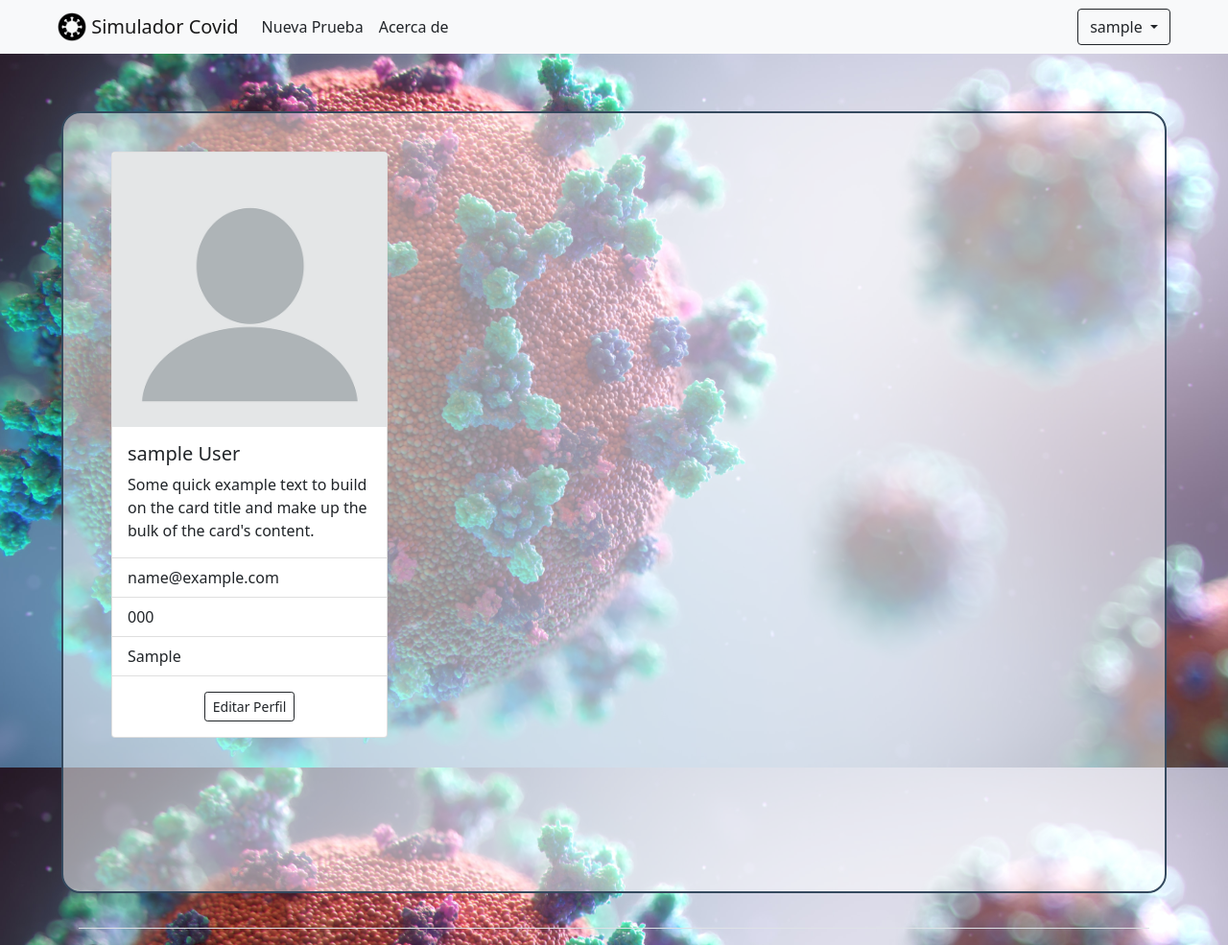
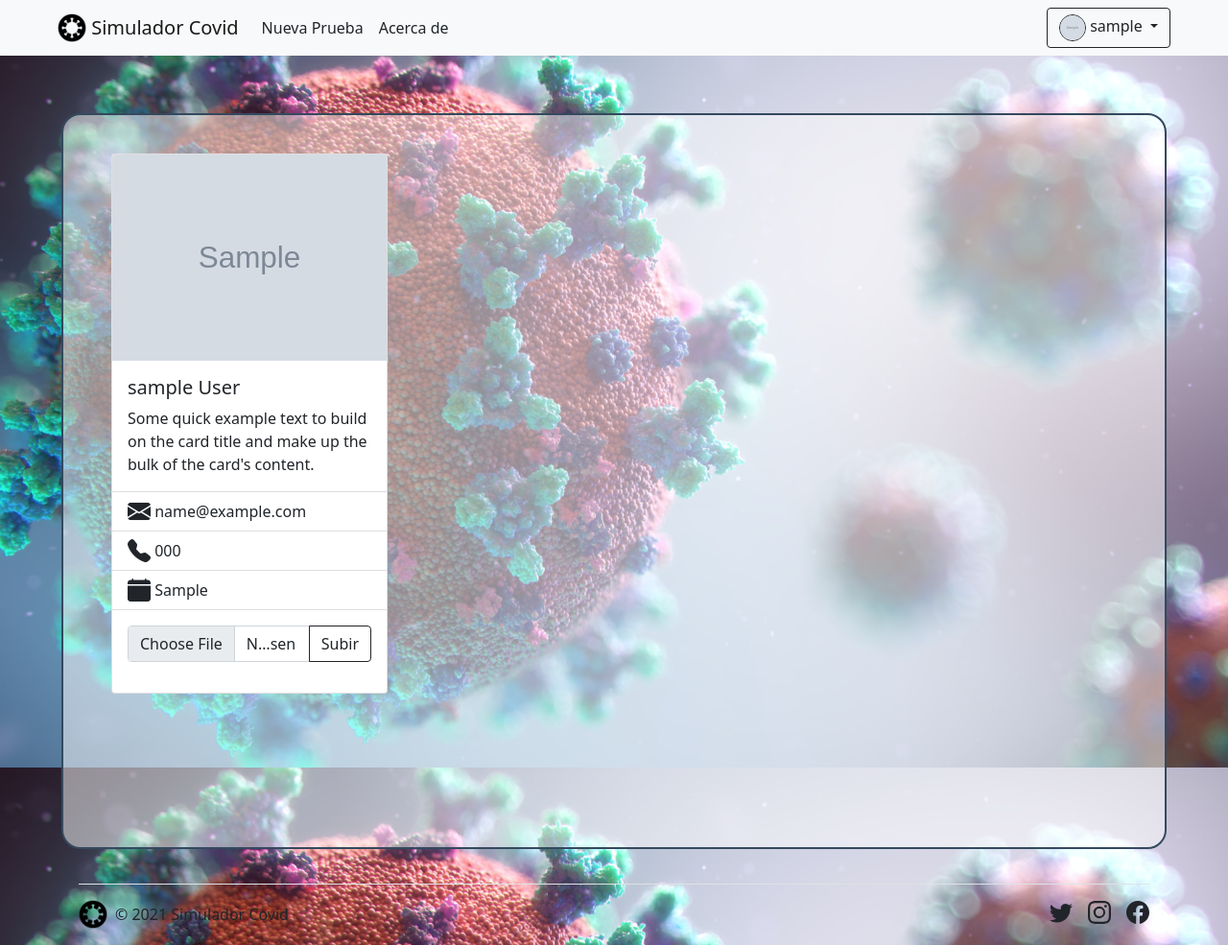
Before and after one commit to AlejandroVsPz/PruebaCovid, a PHP site: page /user_profile.php?user_id=1 in a window 1280 px wide. Shown: the top 985 px of the page at 96% size. Run offline with PHP 8.4, Linux system fonts and the light colour scheme; the visitor is signed in with stand-in values (Sample User, id 1); tables that the repository leaves empty or names only in its code hold one stand-in row (values such as "Sample post"); grey boxes marked "Sample" are stand-in pictures; some libraries are stand-ins or nearby versions.

Commit message:
Agregue subir imagen de perfil

```diff
--- a/header.php
+++ b/header.php
@@ -16,6 +16,18 @@
 
  ?>
 
+ <link rel="stylesheet" href="https://cdn.jsdelivr.net/npm/bootstrap-icons@1.7.0/font/bootstrap-icons.css">
+
+ <style media="screen">
+
+ .radius{
+	 border: 1px solid #17202a;
+	 border-radius: 100%;
+
+ }
+
+ </style>
+
 
 <nav class="navbar navbar-expand-lg navbar-light bg-light ">
     <div class="container-fluid">
@@ -28,7 +40,7 @@
         <div class="collapse navbar-collapse" id="navbarTogglerDemo03">
             <ul class="navbar-nav me-auto mb-2 mb-lg-0 ">
                 <li class="nav-item active">
-                    <a class="nav-link text-dark" href='prueba.php?<?php echo "user_id=$user_id" ?>'>Nueva Prueba</a>
+                    <a class="nav-link text-dark" href='prueba_covid.php?<?php echo "user_id=$user_id" ?>'>Nueva Prueba</a>
                 </li>
                 <li class="nav-item active">
                     <a class="nav-link text-dark" aria-current="page" href="acerca_user.php">Acerca de</a>
@@ -39,14 +51,14 @@
       echo"
       <div class='dropdown me-5'>
         <button class='btn btn-outline-dark dropdown-toggle' type='button' id='dropdownMenuButton1' data-bs-toggle='dropdown' aria-expanded='false'>
-          $nombre
+           <img  src='user_images/$profile_pic' alt='Profile' class='img-circle radius' width='28px' height='28px'>  $nombre
         </button>
         <ul class='dropdown-menu' aria-labelledby='dropdownMenuButton1'>
-          <li><a class='dropdown-item' href='prueba.php?user_id=$user_id'>Nueva Prueba</a></li>
-          <li><a class='dropdown-item' href='user_profile.php?user_id=$user_id'>Perfil</a></li>
-          <li><a class='dropdown-item' href='edit_profile.php?user_id=$user_id'>Editar Perfil</a></li>
+          <li><a class='dropdown-item' href='prueba_covid.php?user_id=$user_id'><i class='bi bi-card-checklist' style='font-size: 1.3rem;'></i> Nueva Prueba</a></li>
+          <li><a class='dropdown-item' href='user_profile.php?user_id=$user_id'><i class='bi bi-person-badge-fill' style='font-size: 1.3rem;'></i> Perfil</a></li>
+          <li><a class='dropdown-item' href='edit_profile.php?user_id=$user_id'><i class='bi bi-pencil-square' style='font-size: 1.3rem;'></i> Editar Perfil</a></li>
           <li><hr class='dropdown-divider'></li>
-          <li><a class='dropdown-item' href='logout.php'>Cerrar Sesión</a></li>
+          <li><a class='dropdown-item' href='logout.php'><i class='bi bi-power' style='font-size: 1.3rem;'></i> Cerrar Sesión</a></li>
         </ul>
       </div>
       ";
--- a/home.php
+++ b/home.php
@@ -92,7 +92,7 @@
                 alteración del nivel de conciencia, dolor torácico importante...) deberá consultar con el servicio de
                 emergencias sanitarias.</p>
             <div class="d-grid gap-2 d-sm-flex justify-content-sm-center">
-                <button type="button" class="btn btn-light btn-lg px-4 gap-3">Realizar Prueba</button>
+                <a href="prueba_covid.php?<?php echo "user_id=$user_id" ?>"><button type="button" class="btn btn-light btn-lg px-4 gap-3">Realizar Prueba</button></a>
             </div>
         </div>
     </div>
--- a/insert_user.php
+++ b/insert_user.php
@@ -8,7 +8,7 @@ if (isset($_POST["submit"])){
 	$email = htmlentities(mysqli_real_escape_string($con,$_POST['email']));
 	$pass = htmlentities(mysqli_real_escape_string($con,$_POST['pass']));
 	$passconfirm = htmlentities(mysqli_real_escape_string($con,$_POST['passconfirm']));
-	$profile_pic = "users_images/profile_picture.png";
+	$profile_pic = "profile_picture.png";
 
 	if (strlen($pass) < 6) {
 		echo "<script>alert('La contraseña debe de ser mayor a 6 caracteres!')</script>";
--- a/signup.php
+++ b/signup.php
@@ -89,7 +89,7 @@ body {
                                 required="required">
                         </div><br>
                         <div class="input-group">
-                            <span class="input-group-addon"><i class="glyphicon glyphicon-envelope"></i></span>
+                            <span class="input-group-addon"><i class="fas fa-envelope-square"></i></span>
                             <input type="email" id="email" name="email" class="form-control"
                                 placeholder="Correo Electronico" required="required">
                         </div><br>
--- a/user_profile.php
+++ b/user_profile.php
@@ -28,6 +28,7 @@
      <script src="https://cdn.jsdelivr.net/npm/bootstrap@5.1.3/dist/js/bootstrap.min.js"
          integrity="sha384-QJHtvGhmr9XOIpI6YVutG+2QOK9T+ZnN4kzFN1RtK3zEFEIsxhlmWl5/YESvpZ13" crossorigin="anonymous">
      </script>
+     <link rel="stylesheet" href="https://cdn.jsdelivr.net/npm/bootstrap-icons@1.7.0/font/bootstrap-icons.css">
 
      <link rel="shortcut icon" href="images/logo.png" type="image/x-icon">
  </head>
@@ -49,7 +50,7 @@
   background-color: rgba(255,255,255, 0.5);
   border: 2px solid #34495e;
   padding: 40px 50px;
-   border-radius: 20px;
+  border-radius: 20px;
 }
 
 
@@ -72,6 +73,12 @@
   letter-spacing: -1px;
 }
 
+.image_card{
+  height: auto;
+  width: auto;
+  display: block;
+}
+
  </style>
 
  <body>
@@ -84,19 +91,24 @@
      <div class="main-content">
          <div class="l-part">
            <div class="card" style="width: 18rem;">
-             <img src="user_images/profile_picture.png" class="card-img-top" alt="...">
+             <img src="user_images/<?php echo($resultado['user_image'])  ?>" class="card-img-top image_card" alt="...">
              <div class="card-body">
                <h5 class="card-title"><?php echo($resultado['user_name'])  ?> <?php echo($resultado['user_lastname'])  ?></h5>
                <p class="card-text">Some quick example text to build on the card title and make up the bulk of the card's content.</p>
              </div>
              <ul class="list-group list-group-flush">
-               <li class="list-group-item"><?php echo($resultado['user_email'])  ?></li>
-               <li class="list-group-item"><?php echo($resultado['user_phone'])  ?></li>
-               <li class="list-group-item"><?php echo($resultado['user_birthday'])  ?></li>
+               <li class="list-group-item"><i class="bi bi-envelope-fill" style="font-size: 1.5rem;"></i> <?php echo($resultado['user_email'])  ?></li>
+               <li class="list-group-item"><i class="bi bi-telephone-fill" style="font-size: 1.5rem;"></i> <?php echo($resultado['user_phone'])  ?></li>
+               <li class="list-group-item"><i class="bi bi-calendar-fill" style="font-size: 1.5rem;"></i> <?php echo($resultado['user_birthday'])  ?></li>
              </ul>
-             <div class="card-body">
-               <a href="edit_profile.php?<?php echo "user_id=$user_id" ?>"><center><button type="button" class="btn btn-outline-dark btn-sm">Editar Perfil</button></center></a>
-             </div>
+             <form action="user_profile.php?<?php echo "user_id=$user_id" ?>" method='post' enctype='multipart/form-data'>
+               <div class="card-body">
+                  <div class="input-group">
+                      <input type="file" class="form-control" name="user_image" id="inputGroupFile04" aria-describedby="inputGroupFileAddon04" >
+                      <button class="btn  btn-outline-dark" name="update" type="submit" id="inputGroupFileAddon04">Subir</button>
+                  </div>
+               </div>
+             </form>
          </div>
        </div>
      </div>
@@ -105,6 +117,41 @@
  <br>
  <br>
  <br>
+
+ <?php
+
+ $file_path = "user_images/".$profile_pic;
+
+   if (isset($_POST['update'])) {
+       $user_image = $_FILES["user_image"]["name"];
+       $image_tmp = $_FILES["user_image"]["tmp_name"];
+       $random_number = rand(1,100);
+       $deleted = unlink($file_path);
+
+       /*printf("$user_image ");
+       printf("$image_tmp ");
+       printf("$user_id ");
+       printf("$user_image.$user_id");*/
+
+       if ($user_image == ' ') {
+         echo "<script>alert('Porfavor selecciona una imagen')</script>";
+         echo "<script>window.open('user_profile.php?user_id=$user_id','_self')</script>";
+         exit();
+       }else{
+         move_uploaded_file($image_tmp, "user_images/$user_id$user_image");
+
+         $update = "UPDATE User SET user_image='$user_id$user_image' WHERE user_id='$user_id'";
+
+         $run = mysqli_query($con, $update);
+
+         if ($run) {
+           echo "<script>alert('Imagen Guardada')</script>";
+           echo "<script>window.open('user_profile.php?user_id=$user_id' ,'_self')</script>";
+         }
+       }
+     }
+
+  ?>
 
  <?php
    }
```
Also changed, not shown: prueba_covid.php (added, +81 -0 lines), user_images/2IMG_6041.png (added), 2 other files.
